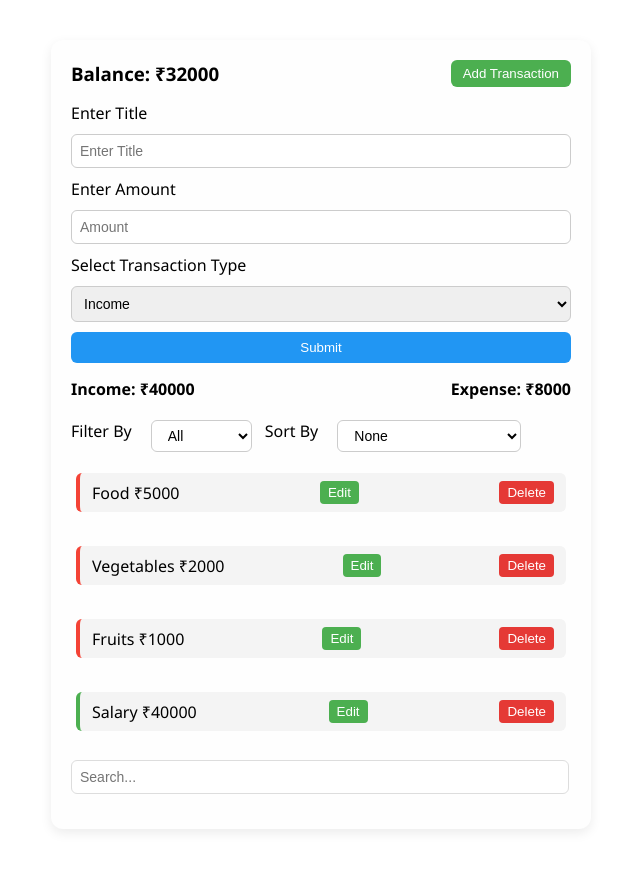
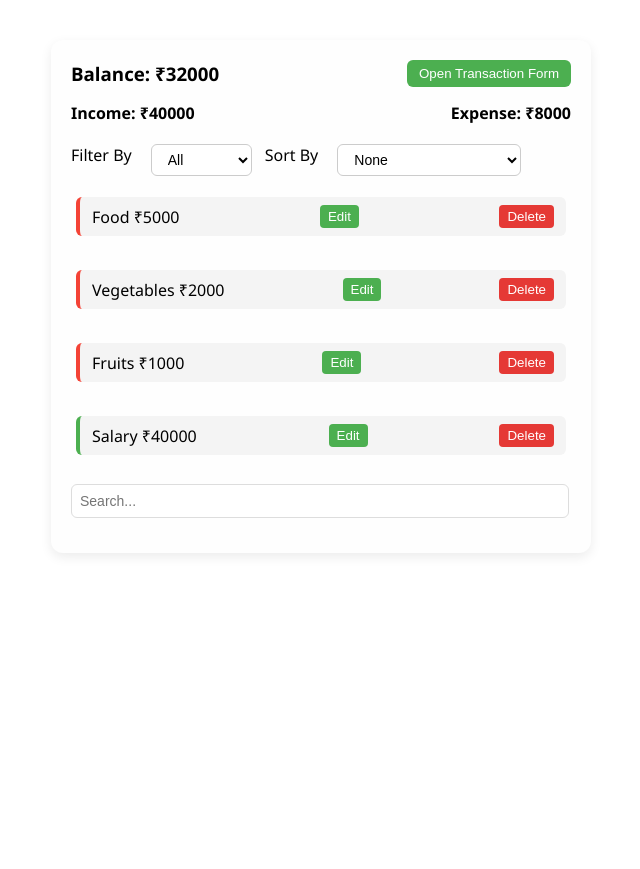
Before and after one commit to shivuram/financial-tracker, a React (Vite) app: page / in a window 1280 px wide. Shown: the whole page, without its empty margins (319-959 px from the left). After the commit the page ends 800 px from the top, so only its background shows below. Built offline with nearby package versions, Linux system fonts and the light colour scheme.

Commit message:
Toggle Form Open button

```diff
--- a/src/pages/Transactions.tsx
+++ b/src/pages/Transactions.tsx
@@ -40,6 +40,7 @@ const Transactions = () => {
   const [filterType, setFilterType] = useState("");
   const [sortOrder, setSortOrder] = useState("");
   const [search, setSearch] = useState("");
+  const [showForm, setShowForm] = useState(false);
 
   const addTransactions = () => {
     if (amount === null) return; // block invalid transaction
@@ -162,8 +163,15 @@ const Transactions = () => {
             <h3>Balance: ₹{balance}</h3>
           </div>
 
-          <button className="toggle-form-button">Add Transaction</button>
+          <button
+            className="toggle-form-button"
+            onClick={() => setShowForm(!showForm)}
+          >
+            {showForm ? "Close Transaction Form" : "Open Transaction Form"}
+          </button>
         </div>
+
+        {showForm && (
           <div className="form">
             <label>Enter Title</label>
             <input
@@ -182,7 +190,9 @@ const Transactions = () => {
               }
             />
             <label>Select Transaction Type</label>
-          <select onChange={(e) => setType(e.target.value as TransactionType)}>
+            <select
+              onChange={(e) => setType(e.target.value as TransactionType)}
+            >
               <option value="income">Income</option>
               <option value="expense">Expense</option>
             </select>
@@ -192,6 +202,7 @@ const Transactions = () => {
               {!isEdit ? "Submit" : "Update"}
             </button>
           </div>
+        )}
         <div className="error">{errorMsg && errorMsg}</div>
 
         <div className="summary">
```
Lines whose indentation alone changed are shown as unchanged.
